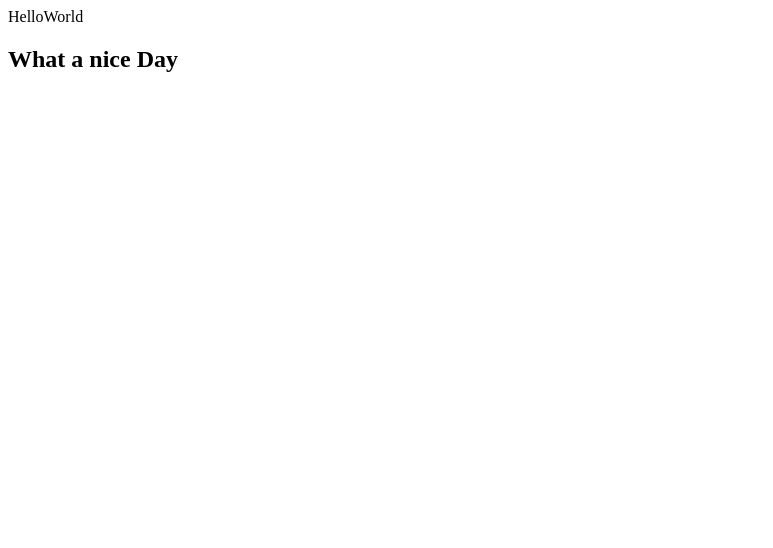
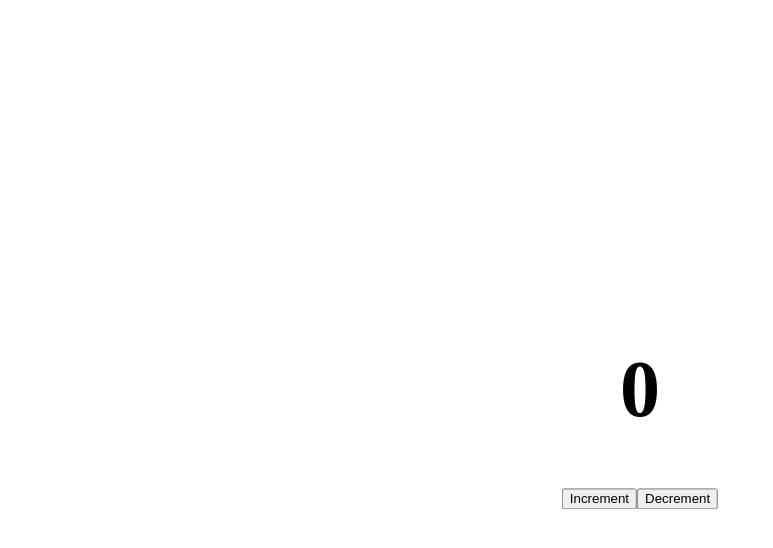
Before and after one commit to aditi795/bwm-react, a React (Create React App) app: page / in a window 1280 px wide. Shown: the top 548 px of the page, without its empty margins (0-773 px from the left). Built offline with nearby package versions, Linux system fonts and the light colour scheme.

Commit message:
Used useState() and implemented counter functionality

```diff
--- a/src/App.js
+++ b/src/App.js
@@ -1,10 +1,9 @@
 import React from 'react';
+import CounterApp from './components/CounterApp/CounterApp'
 
 const App = () => {
   return (
-    <div>HelloWorld
-      <h2>What a nice Day</h2>
-    </div>
+    <CounterApp />
   )
 }
 
--- /dev/null
+++ b/src/components/CounterApp/CounterApp.css
@@ -0,0 +1,11 @@
+.counter-app {
+  position: absolute;
+  text-align: center;
+  top: 50%;
+  left: 50%;
+  transform: translate(-50%, -50%);
+}
+
+.counter-app .value {
+ font-size: 80px;
+}
--- /dev/null
+++ b/src/components/CounterApp/CounterApp.js
@@ -0,0 +1,29 @@
+import React, { useState } from 'react';
+import './CounterApp.css';
+
+const CounterApp = () => {
+  const [count, setCount] = useState(0);
+
+  // const stateArray = useState(100);
+  // const mySuperValue = stateArray[0];
+  // const changeMySuperValue = stateArray[1];
+
+  // const increment = (step) => {
+  //   setCount(count + step);
+  // }
+
+  const increment = (step) => () => setCount(count + step)
+
+
+  return (
+    <div>
+      <div className="counter-app">
+        <h1 className="value">{count}</h1>
+        <button onClick={increment(1)}>Increment</button>
+        <button onClick={increment(-10)}>Decrement</button>
+      </div>
+    </div>
+  )
+}
+
+export default CounterApp;
```
